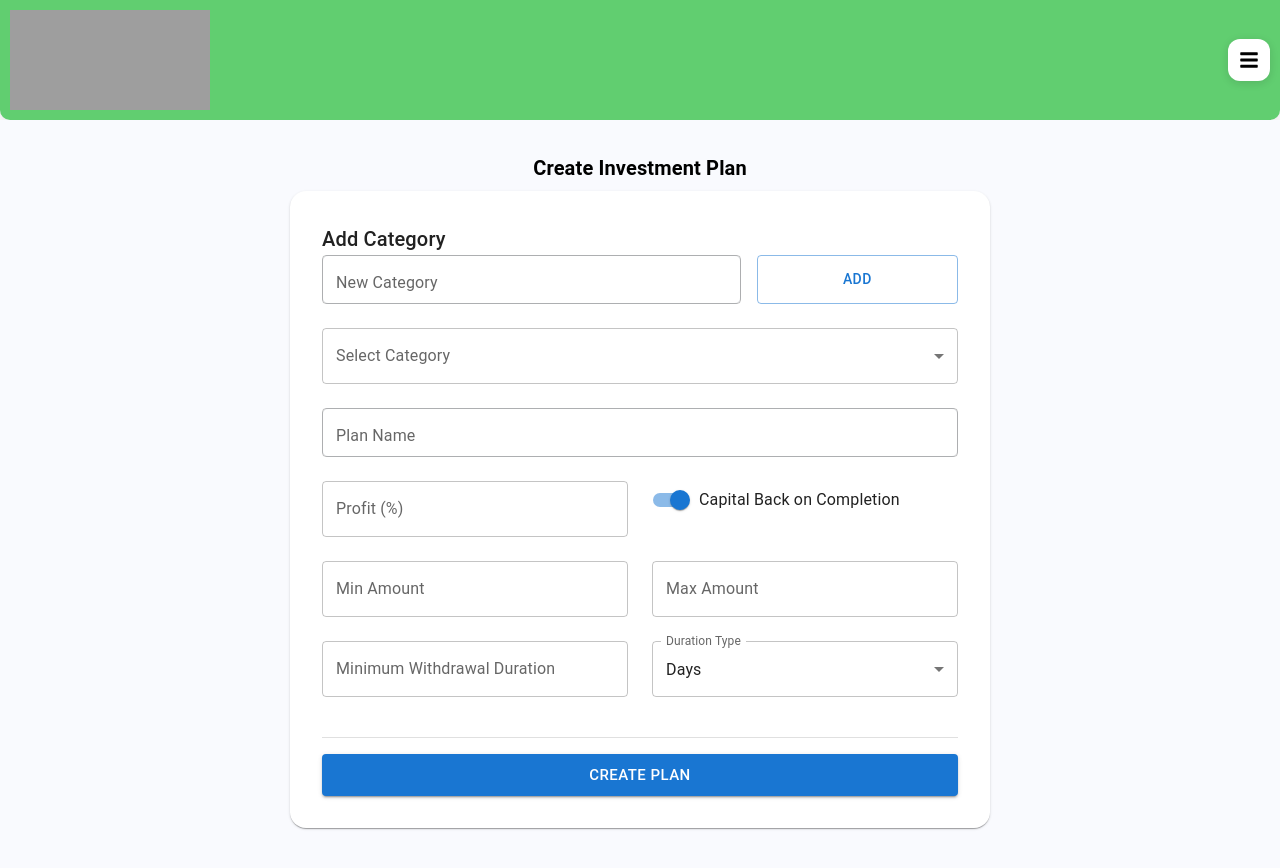
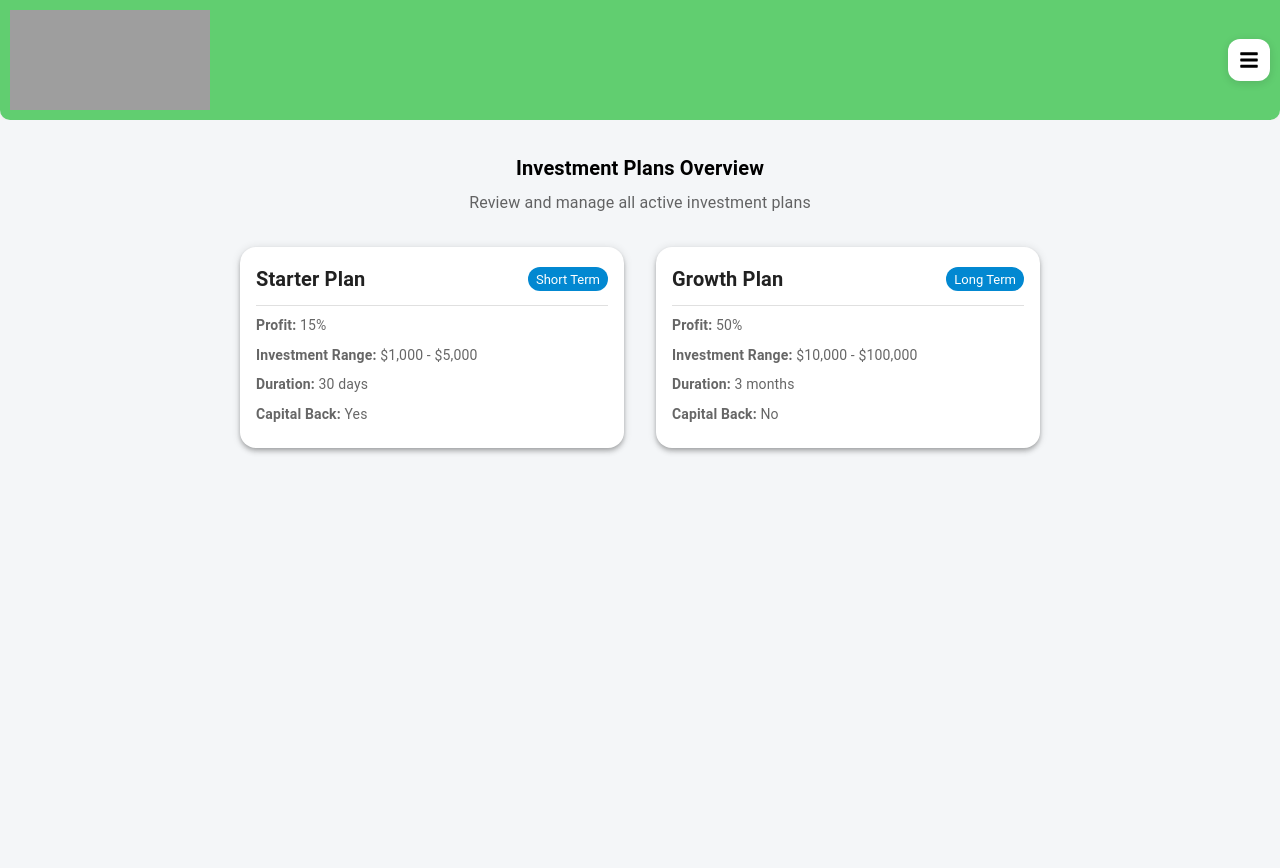
Before and after one commit to Omekagu/thunder, a Next.js app: page /admin/InvestmentPlanList in a window 1280 px wide. Shown: the top 868 px of the page. Built offline with nearby package versions, Linux system fonts and the light colour scheme; grey boxes are pictures that could not be loaded.

Commit message:
investmentlist page completed

```diff
--- a/src/pages/admin/InvestmentPlanList.jsx
+++ b/src/pages/admin/InvestmentPlanList.jsx
@@ -1,58 +1,47 @@
-// File: pages/admin/investment-plan.jsx
+// File: pages/admin/investment-plans.jsx
 'use client'
 
 import { useState } from 'react'
 import {
   Box,
   Typography,
-  TextField,
   Paper,
   Grid,
-  Switch,
-  FormControlLabel,
-  Button,
-  MenuItem,
-  Divider
+  Card,
+  CardContent,
+  Divider,
+  Chip,
+  Stack
 } from '@mui/material'
 import AdminHeader from '../../Components/Admin/AdminHeader'
 
-export default function InvestmentPlan () {
-  const [categories, setCategories] = useState(['Short Term', 'Long Term'])
-  const [newCategory, setNewCategory] = useState('')
-  const [plan, setPlan] = useState({
-    name: '',
-    profit: '',
-    minAmount: '',
-    maxAmount: '',
-    duration: '',
+const mockPlans = [
+  {
+    id: 1,
+    name: 'Starter Plan',
+    category: 'Short Term',
+    profit: 15,
+    minAmount: 1000,
+    maxAmount: 5000,
+    duration: 30,
     durationType: 'days',
-    capitalBack: true,
-    category: ''
-  })
+    capitalBack: true
+  },
+  {
+    id: 2,
+    name: 'Growth Plan',
+    category: 'Long Term',
+    profit: 50,
+    minAmount: 10000,
+    maxAmount: 100000,
+    duration: 3,
+    durationType: 'months',
+    capitalBack: false
+  }
+]
 
-  const handleChange = e => {
-    const { name, value } = e.target
-    setPlan({ ...plan, [name]: value })
-  }
-
-  const handleSwitchChange = e => {
-    setPlan({ ...plan, [e.target.name]: e.target.checked })
-  }
-
-  const handleDurationTypeChange = e => {
-    setPlan({ ...plan, durationType: e.target.value })
-  }
-
-  const handleAddCategory = () => {
-    if (newCategory && !categories.includes(newCategory)) {
-      setCategories([...categories, newCategory])
-      setNewCategory('')
-    }
-  }
-
-  const handleSubmit = () => {
-    alert('Investment Plan Created: ' + JSON.stringify(plan, null, 2))
-  }
+export default function InvestmentPlanList () {
+  const [plans, setPlans] = useState(mockPlans)
 
   return (
     <>
@@ -60,155 +49,75 @@ export default function InvestmentPlan () {
       <Box
         sx={{
           p: { xs: 2, md: 4 },
-          backgroundColor: '#f9fafe',
+          backgroundColor: '#f4f6f8',
           minHeight: '100vh'
         }}
       >
         <Typography
           variant='h6'
+          fontWeight={700}
+          textAlign='center'
           gutterBottom
-          fontWeight={600}
+        >
+          Investment Plans Overview
+        </Typography>
+
+        <Typography
+          variant='body1'
           textAlign='center'
+          color='text.secondary'
+          mb={4}
         >
-          Create Investment Plan
+          Review and manage all active investment plans
         </Typography>
-        <Paper sx={{ p: 4, borderRadius: 4, maxWidth: 700, mx: 'auto' }}>
-          <Grid container spacing={3}>
-            <Grid item xs={12}>
-              <Typography variant='h6'>Add Category</Typography>
-              <Grid container spacing={2}>
-                <Grid item xs={8}>
-                  <TextField
-                    label='New Category'
-                    fullWidth
-                    value={newCategory}
-                    onChange={e => setNewCategory(e.target.value)}
-                  />
-                </Grid>
-                <Grid item xs={4}>
-                  <Button
-                    onClick={handleAddCategory}
-                    variant='outlined'
-                    fullWidth
-                    sx={{ height: '100%' }}
-                  >
-                    Add
-                  </Button>
-                </Grid>
-              </Grid>
+
+        <Grid container spacing={4} justifyContent='center'>
+          {plans.map(plan => (
+            <Grid item xs={12} sm={6} md={4} key={plan.id}>
+              <Card
+                elevation={4}
+                sx={{ borderRadius: 4, background: '#ffffff' }}
+              >
+                <CardContent>
+                  <Stack spacing={1.2}>
+                    <Stack
+                      direction='row'
+                      justifyContent='space-between'
+                      alignItems='center'
+                    >
+                      <Typography variant='h6' fontWeight={600}>
+                        {plan.name}
+                      </Typography>
+                      <Chip label={plan.category} color='info' size='small' />
+                    </Stack>
+
+                    <Divider />
+
+                    <Typography variant='body2' color='text.secondary'>
+                      <strong>Profit:</strong> {plan.profit}%
+                    </Typography>
+
+                    <Typography variant='body2' color='text.secondary'>
+                      <strong>Investment Range:</strong> $
+                      {plan.minAmount.toLocaleString()} - $
+                      {plan.maxAmount.toLocaleString()}
+                    </Typography>
+
+                    <Typography variant='body2' color='text.secondary'>
+                      <strong>Duration:</strong> {plan.duration}{' '}
+                      {plan.durationType}
+                    </Typography>
+
+                    <Typography variant='body2' color='text.secondary'>
+                      <strong>Capital Back:</strong>{' '}
+                      {plan.capitalBack ? 'Yes' : 'No'}
+                    </Typography>
+                  </Stack>
+                </CardContent>
+              </Card>
             </Grid>
-
-            <Grid item xs={12}>
-              <TextField
-                select
-                label='Select Category'
-                name='category'
-                value={plan.category}
-                onChange={handleChange}
-                fullWidth
-              >
-                {categories.map((cat, index) => (
-                  <MenuItem key={index} value={cat}>
-                    {cat}
-                  </MenuItem>
-                ))}
-              </TextField>
-            </Grid>
-
-            <Grid item xs={12}>
-              <TextField
-                label='Plan Name'
-                name='name'
-                fullWidth
-                value={plan.name}
-                onChange={handleChange}
-              />
-            </Grid>
-
-            <Grid item xs={12} md={6}>
-              <TextField
-                label='Profit (%)'
-                name='profit'
-                type='number'
-                fullWidth
-                value={plan.profit}
-                onChange={handleChange}
-              />
-            </Grid>
-
-            <Grid item xs={12} md={6}>
-              <FormControlLabel
-                control={
-                  <Switch
-                    checked={plan.capitalBack}
-                    onChange={handleSwitchChange}
-                    name='capitalBack'
-                  />
-                }
-                label='Capital Back on Completion'
-              />
-            </Grid>
-
-            <Grid item xs={12} md={6}>
-              <TextField
-                label='Min Amount'
-                name='minAmount'
-                type='number'
-                fullWidth
-                value={plan.minAmount}
-                onChange={handleChange}
-              />
-            </Grid>
-
-            <Grid item xs={12} md={6}>
-              <TextField
-                label='Max Amount'
-                name='maxAmount'
-                type='number'
-                fullWidth
-                value={plan.maxAmount}
-                onChange={handleChange}
-              />
-            </Grid>
-
-            <Grid item xs={12} md={6}>
-              <TextField
-                label='Minimum Withdrawal Duration'
-                name='duration'
-                type='number'
-                fullWidth
-                value={plan.duration}
-                onChange={handleChange}
-              />
-            </Grid>
-
-            <Grid item xs={12} md={6}>
-              <TextField
-                select
-                label='Duration Type'
-                name='durationType'
-                value={plan.durationType}
-                onChange={handleDurationTypeChange}
-                fullWidth
-              >
-                <MenuItem value='days'>Days</MenuItem>
-                <MenuItem value='months'>Months</MenuItem>
-              </TextField>
-            </Grid>
-
-            <Grid item xs={12}>
-              <Divider sx={{ my: 2 }} />
-              <Button
-                variant='contained'
-                size='large'
-                fullWidth
-                onClick={handleSubmit}
-              >
-                Create Plan
-              </Button>
-            </Grid>
-          </Grid>
-        </Paper>
+          ))}
+        </Grid>
       </Box>
     </>
   )
```
